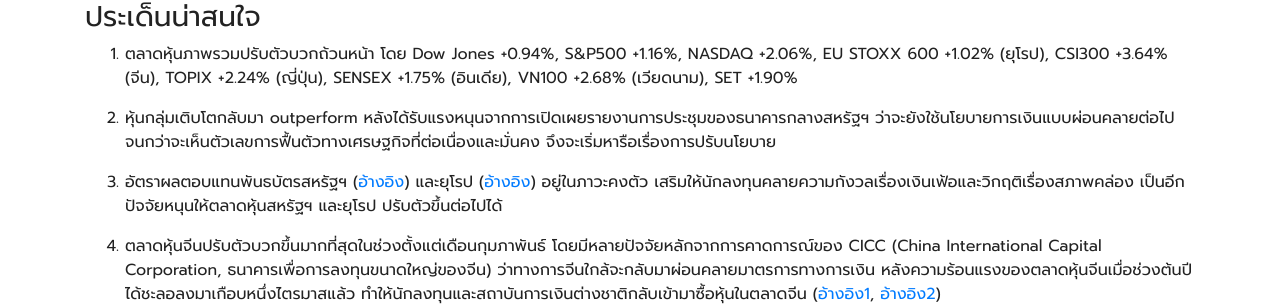
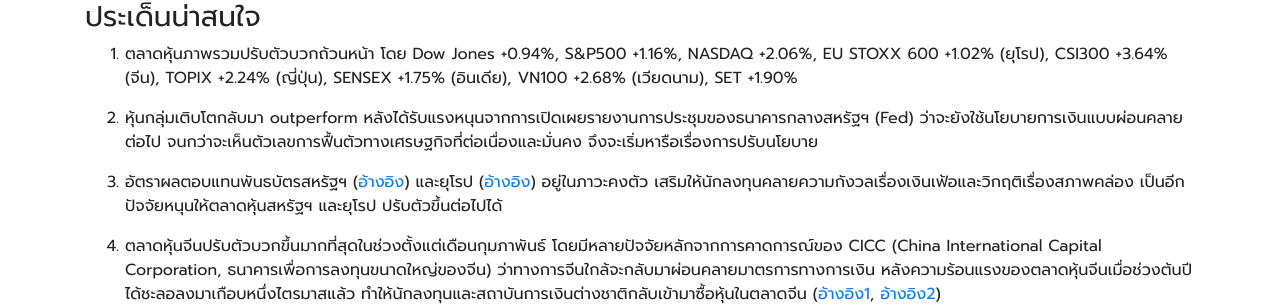
Before and after one commit to moneysart/moneysart.github.io, a Jekyll site: the page built from weekly/_posts/2021-05-30-summary.md, in a window 1280 px wide. Shown: the part 230-536 px from the top of the page. Built offline with Jekyll 4.4.1, drawn with Linux system fonts in a browser that asks for light colours; nearby versions of some CDN libraries.

Commit message:
fix text

```diff
--- a/weekly/_posts/2021-05-30-summary.md
+++ b/weekly/_posts/2021-05-30-summary.md
@@ -13,7 +13,7 @@ date: 2021-05-30
 
 1. ตลาดหุ้นภาพรวมปรับตัวบวกถ้วนหน้า โดย Dow Jones +0.94%, S&P500 +1.16%, NASDAQ +2.06%, EU STOXX 600 +1.02% (ยุโรป), CSI300 +3.64% (จีน), TOPIX +2.24% (ญี่ปุ่น), SENSEX +1.75% (อินเดีย), VN100 +2.68% (เวียดนาม), SET +1.90%
 
-2. หุ้นกลุ่มเติบโตกลับมา outperform หลังได้รับแรงหนุนจากการเปิดเผยรายงานการประชุมของธนาคารกลางสหรัฐฯ ว่าจะยังใช้นโยบายการเงินแบบผ่อนคลายต่อไป จนกว่าจะเห็นตัวเลขการฟื้นตัวทางเศรษฐกิจที่ต่อเนื่องและมั่นคง จึงจะเริ่มหารือเรื่องการปรับนโยบาย
+2. หุ้นกลุ่มเติบโตกลับมา outperform หลังได้รับแรงหนุนจากการเปิดเผยรายงานการประชุมของธนาคารกลางสหรัฐฯ (Fed) ว่าจะยังใช้นโยบายการเงินแบบผ่อนคลายต่อไป จนกว่าจะเห็นตัวเลขการฟื้นตัวทางเศรษฐกิจที่ต่อเนื่องและมั่นคง จึงจะเริ่มหารือเรื่องการปรับนโยบาย
 
 3. อัตราผลตอบแทนพันธบัตรสหรัฐฯ ([อ้างอิง](https://www.cnbc.com/quotes/US10Y)) และยุโรป ([อ้างอิง](https://ycharts.com/indicators/10year_eurozone_central_government_bond_par_yield_curve)) อยู่ในภาวะคงตัว เสริมให้นักลงทุนคลายความกังวลเรื่องเงินเฟ้อและวิกฤติเรื่องสภาพคล่อง เป็นอีกปัจจัยหนุนให้ตลาดหุ้นสหรัฐฯ และยุโรป ปรับตัวขึ้นต่อไปได้
 
```
